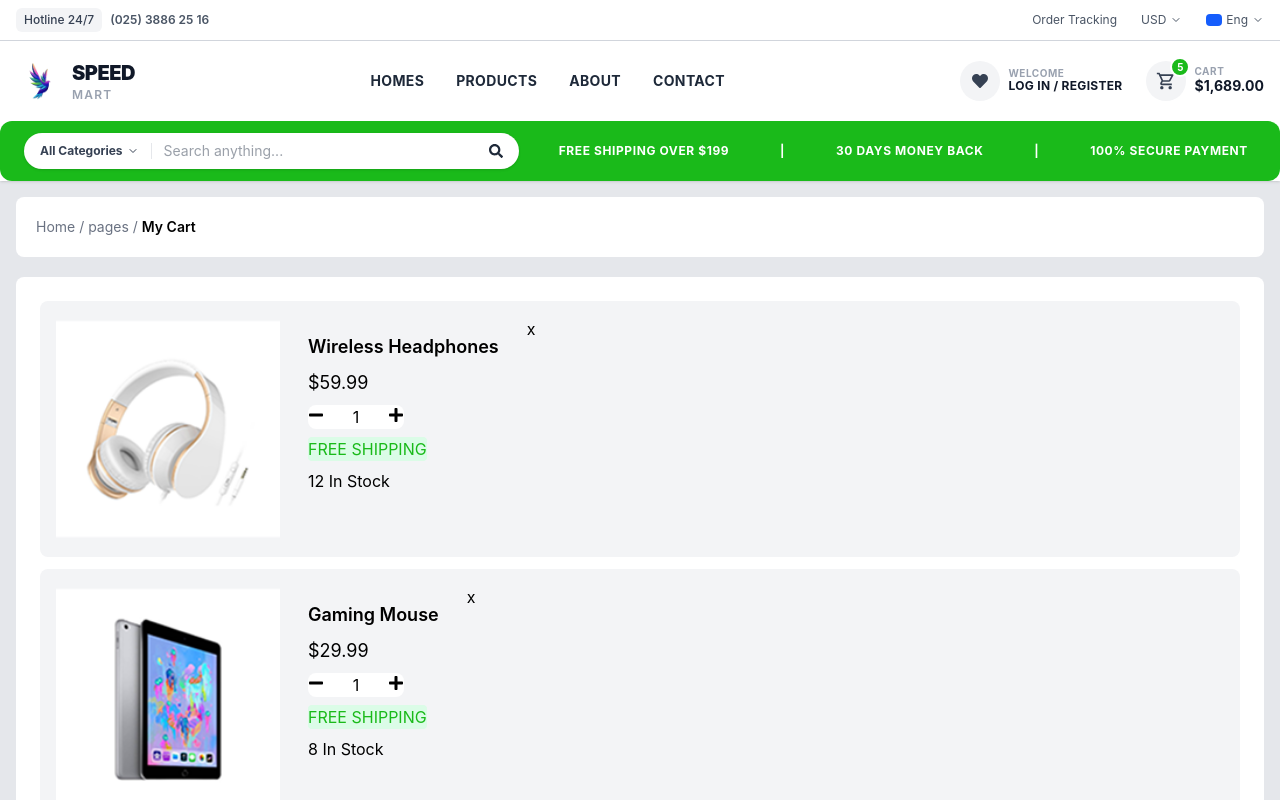
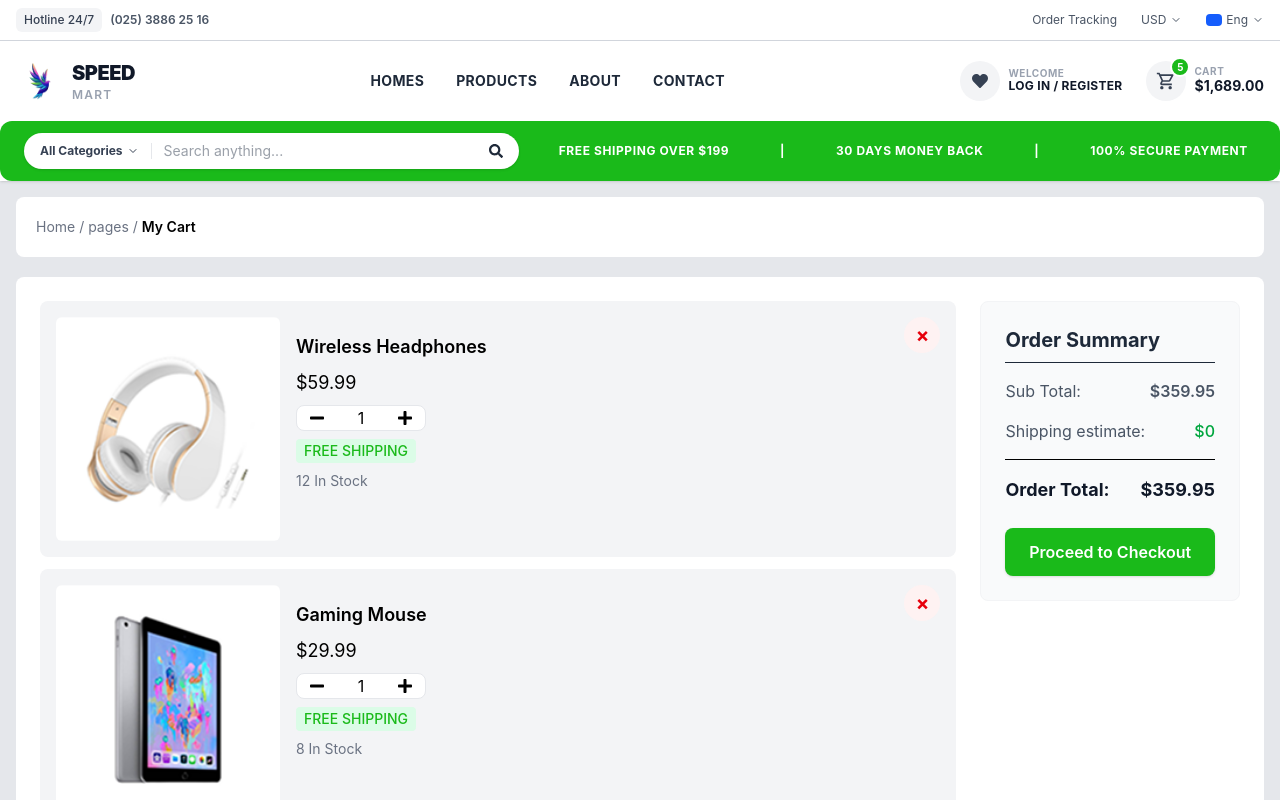
Before and after one commit to headlet/E-Commerce, a React app in the folder frontend/: page /cart in a window 1280 px wide. Shown: the top 800 px of the page. Built offline with nearby package versions, Linux system fonts and the light colour scheme; the HTML template or start-up script is replaced by a standard one.

Commit message:
cart page completed

```diff
--- a/frontend/src/public/components/pages/Cart.jsx
+++ b/frontend/src/public/components/pages/Cart.jsx
@@ -46,6 +46,12 @@ function Cart() {
     },
   ];
 
+  const total = cartProducts
+    .reduce((sum, prod) => {
+      return sum + prod.price;
+    }, 0)
+    .toFixed(2);
+
   // ✅ default cart values = 1
   const initialCart = useMemo(() => {
     const obj = {};
@@ -87,22 +93,33 @@ function Cart() {
         <span className="text-md font-semibold text-black">My Cart</span>
       </div>
 
-      <div className="bg-white rounded-lg w-full p-6">
-        <div className="flex flex-col gap-3">
+      {/* Added gap-6 to separate the cart and summary columns */}
+      <div className="bg-white rounded-lg w-full p-6 flex flex-col md:flex-row gap-6">
+        {/* CART PRODUCTS SECTION (Set to 75% - 80% width) */}
+        <div className="w-full md:w-[78%] flex flex-col gap-3">
           {cartProducts.map((prod) => (
+            /* Added a unique key to the outermost mapping element instead of the inner div */
             <div
               key={prod.id}
-              className="flex bg-gray-100 p-4 rounded-lg gap-3"
+              className="flex bg-gray-100 p-4 rounded-lg gap-3 justify-between"
             >
-              <img src={prod.image} alt="" className="h-56 w-56" />
+              <div className="flex">
+                <img
+                  src={prod.image}
+                  alt=""
+                  className="h-56 w-56 object-cover rounded-md"
+                />
 
                 <div className="p-4 flex flex-col gap-2">
                   <h2 className="text-lg font-semibold">{prod.name}</h2>
                   <p className="text-lg">${prod.price}</p>
 
-                {/* UI UNCHANGED (only logic added) */}
-                <div className="bg-white rounded-lg w-fit ">
-                  <button onClick={() => decreaseQty(prod.id)} className="w-fit">
+                  {/* Quantity Controls UI */}
+                  <div className="bg-white rounded-lg w-fit flex items-center border border-gray-200">
+                    <button
+                      onClick={() => decreaseQty(prod.id)}
+                      className="px-3 py-1 hover:bg-gray-100 transition-colors"
+                    >
                       <FaMinus />
                     </button>
 
@@ -111,26 +128,56 @@ function Cart() {
                       name={`cart${prod.id}`}
                       value={cartData[`cart${prod.id}`] || 1}
                       onChange={handleChange}
-                    className="text-center w-16"
+                      className="text-center w-12 focus:outline-none"
                     />
 
-                  <button onClick={() => increaseQty(prod.id)}>
+                    <button
+                      onClick={() => increaseQty(prod.id)}
+                      className="px-3 py-1 hover:bg-gray-100 transition-colors"
+                    >
                       <FaPlus />
                     </button>
                   </div>
 
-                <p className="bg-green-100 rounded text-[#1ABA1A] w-fit">
+                  <p className="bg-green-100 rounded text-[#1ABA1A] w-fit px-2 py-0.5 text-sm font-medium">
                     FREE SHIPPING
                   </p>
 
-                <p>{prod.stock} In Stock</p>
+                  <p className="text-sm text-gray-500">{prod.stock} In Stock</p>
+                </div>
               </div>
 
               <div>
-                x
+                <button className="h-9 w-9 flex items-center justify-center text-red-600 bg-red-50 hover:bg-red-100 rounded-full transition-colors duration-200 text-xl font-bold">
+                  &times;
+                </button>
               </div>
             </div>
           ))}
+        </div>
+
+        {/* ORDER SUMMARY SECTION (Set to 20% - 22% width) */}
+        <div className="w-full md:w-[22%] bg-gray-50 p-6 rounded-lg h-fit flex flex-col gap-4 border border-gray-100">
+          <h2 className="text-xl font-bold text-gray-800 border-b pb-2">
+            Order Summary
+          </h2>
+          <div className="flex justify-between text-gray-600">
+            <span>Sub Total:</span>
+            <span className="font-semibold">${total}</span>
+          </div>
+          <div className="flex justify-between text-gray-600">
+            <span>Shipping estimate:</span>
+            <span className="text-green-600 font-medium">$0</span>
+          </div>
+          <hr className="border-gray-200my-1" />
+          <div className="flex justify-between text-lg font-bold text-gray-900">
+            <span>Order Total:</span>
+            <span>${total}</span>
+          </div>
+
+          <button className="w-full bg-[#1ABA1A] hover:bg-[#159415] text-white font-semibold py-3 rounded-lg mt-2 transition-colors duration-200 shadow-sm">
+            Proceed to Checkout
+          </button>
         </div>
       </div>
     </section>
```
Lines whose indentation alone changed are shown as unchanged.
